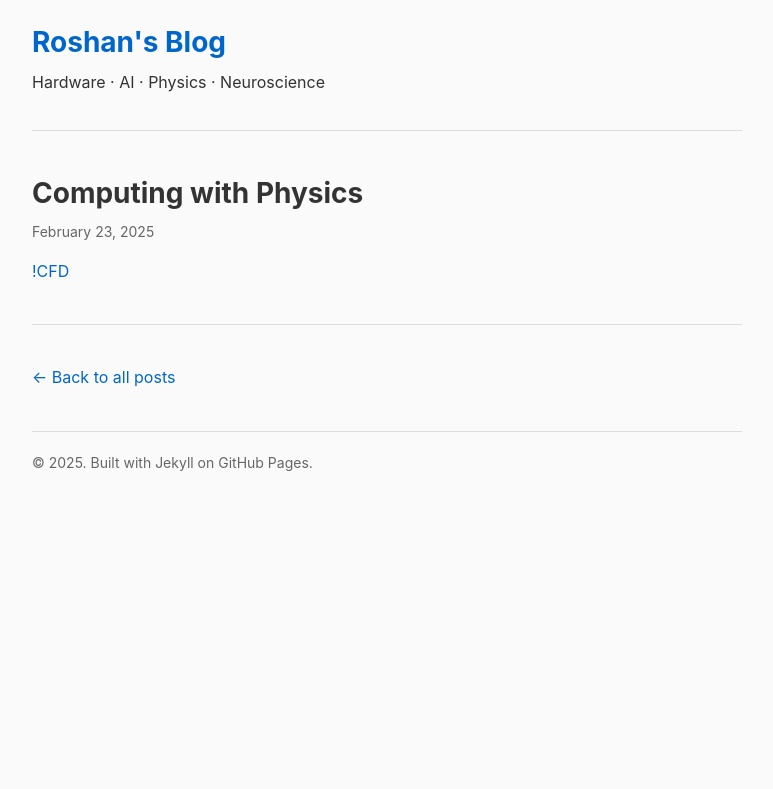
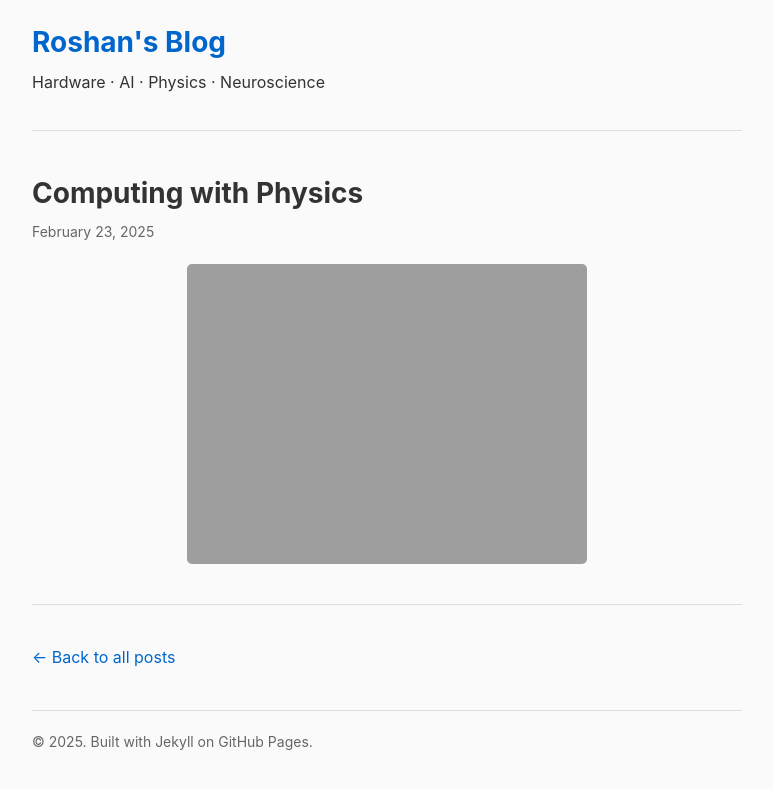
Before and after one commit to roshanwariar/roshanwariar.github.io, a Jekyll site: the page built from _posts/2026-2-23-pbc.md, in a window 1280 px wide. Shown: the top 789 px of the page, without its empty margins (253-1026 px from the left). Built offline with Jekyll 4.4.1, drawn with Linux system fonts in a browser that asks for light colours.

Commit message:
Update 2026-2-23-pbc.md

```diff
--- a/_posts/2026-2-23-pbc.md
+++ b/_posts/2026-2-23-pbc.md
@@ -5,4 +5,4 @@ date: 2025-02-23
 image:
 ---
 
-[!CFD](/assets/images/X-43A_(Hyper_-_X)_Mach_7_computational_fluid_dynamic_(CFD).jpg)
+![CFD](/assets/images/X-43A_(Hyper_-_X)_Mach_7_computational_fluid_dynamic_(CFD).jpg)
```
